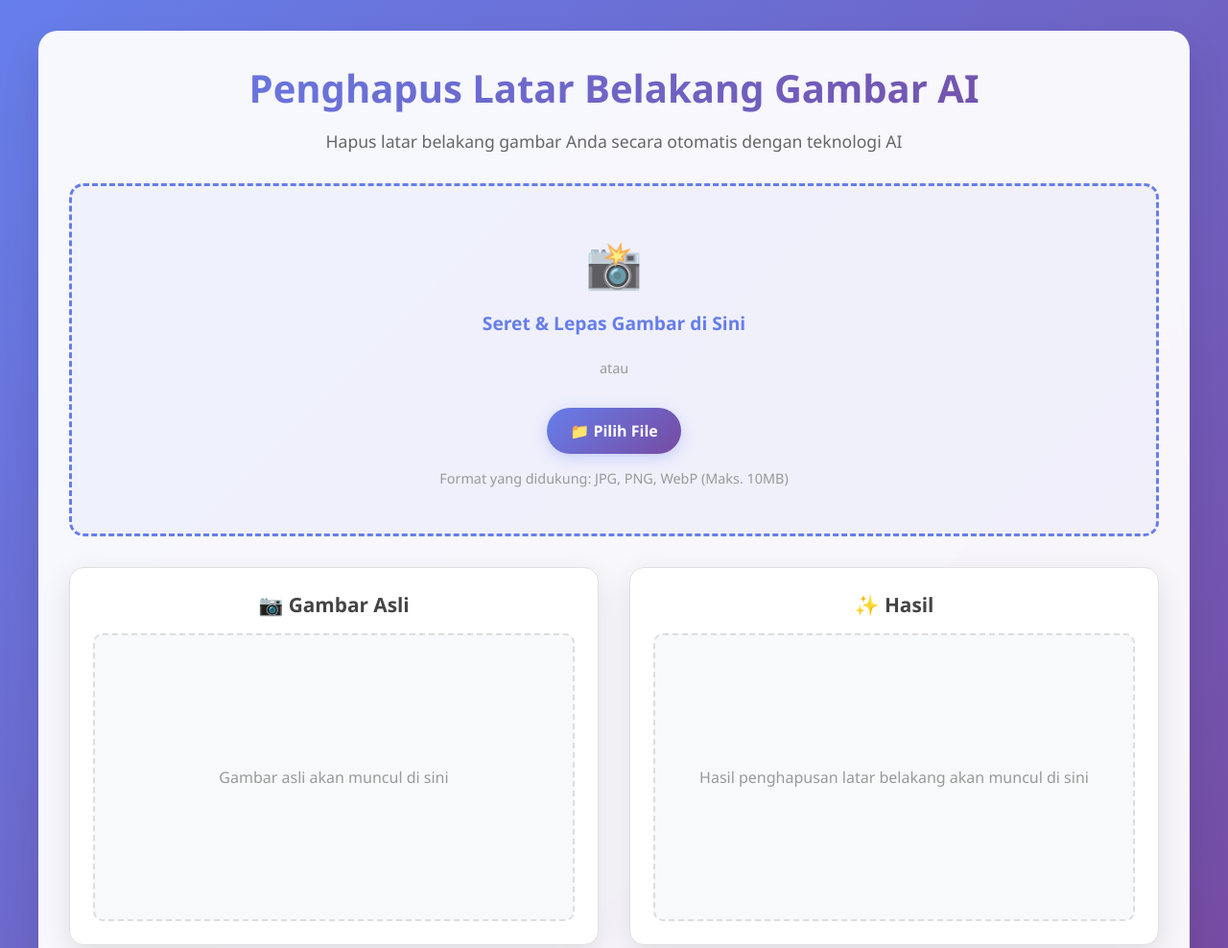
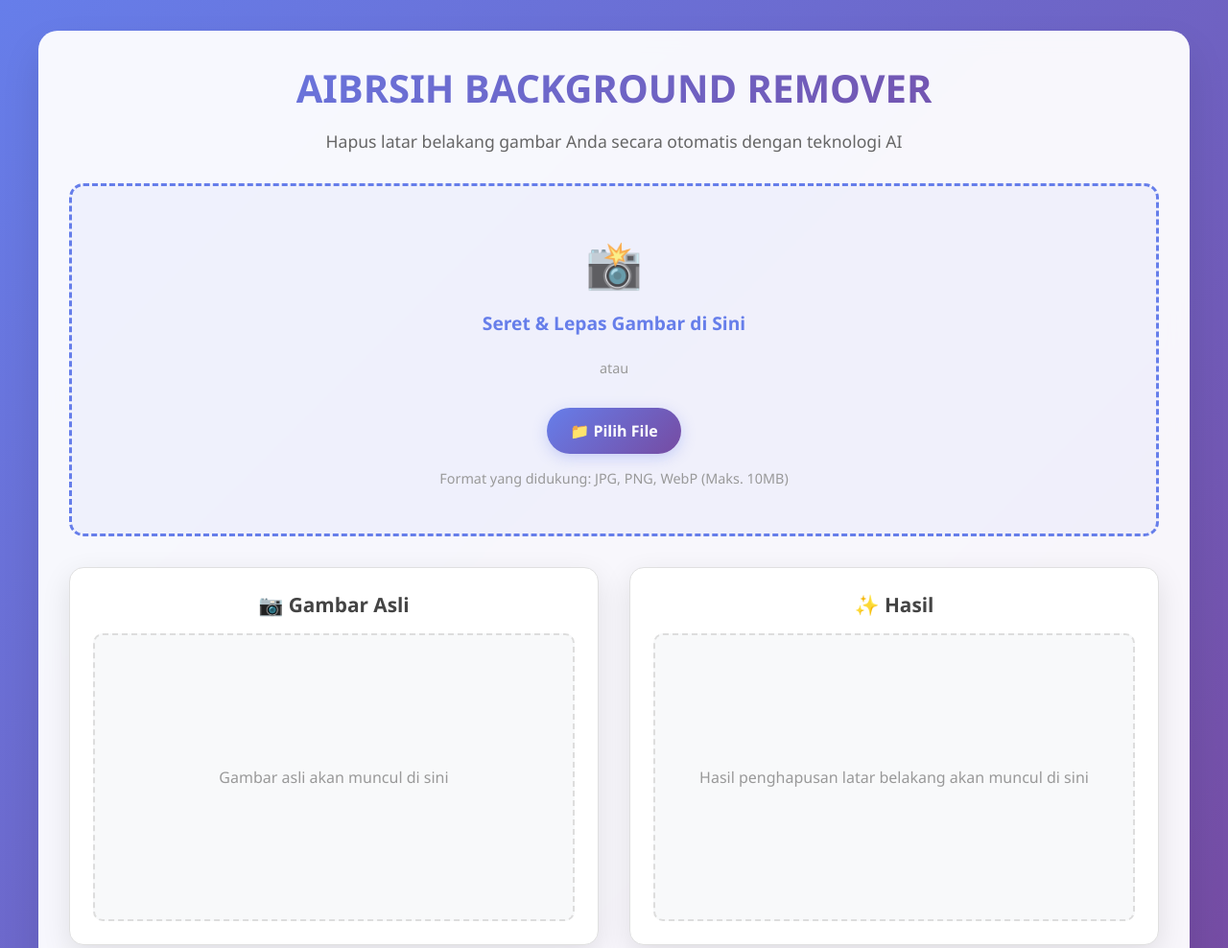
Before and after one commit to madfajr/bgremover, a website: page index.html in a window 1280 px wide. Shown: the top 988 px of the page at 96% size. Drawn offline with Linux system fonts and the light colour scheme.

Commit message:
Update index.html

```diff
--- a/index.html
+++ b/index.html
@@ -9,7 +9,7 @@
 <body>
 
     <div class="main-container">
-        <h1>Penghapus Latar Belakang Gambar AI</h1>
+        <h1>AIBRSIH BACKGROUND REMOVER</h1>
         <p class="subtitle">Hapus latar belakang gambar Anda secara otomatis dengan teknologi AI</p>
 
         <div class="upload-section">
```
